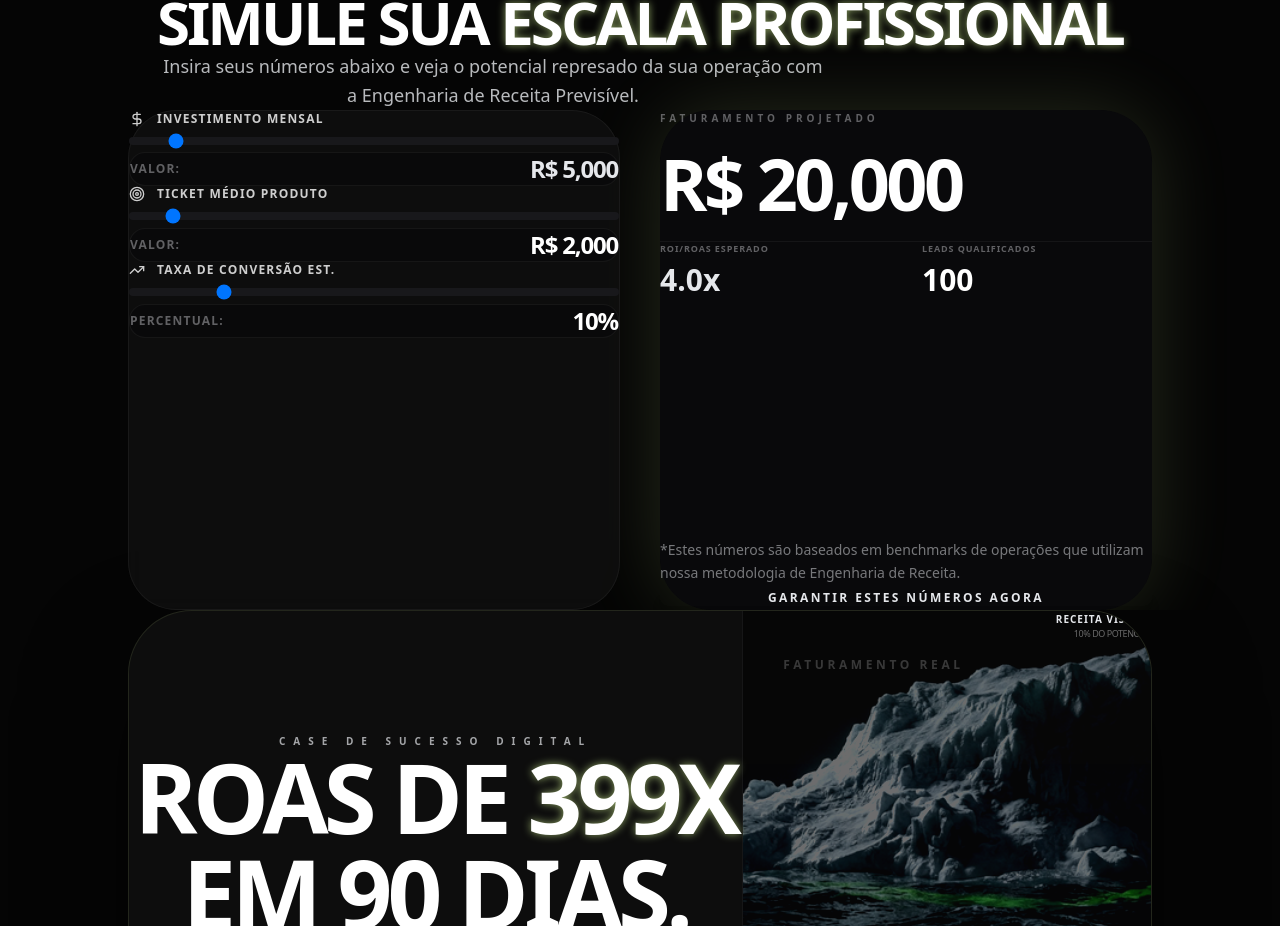
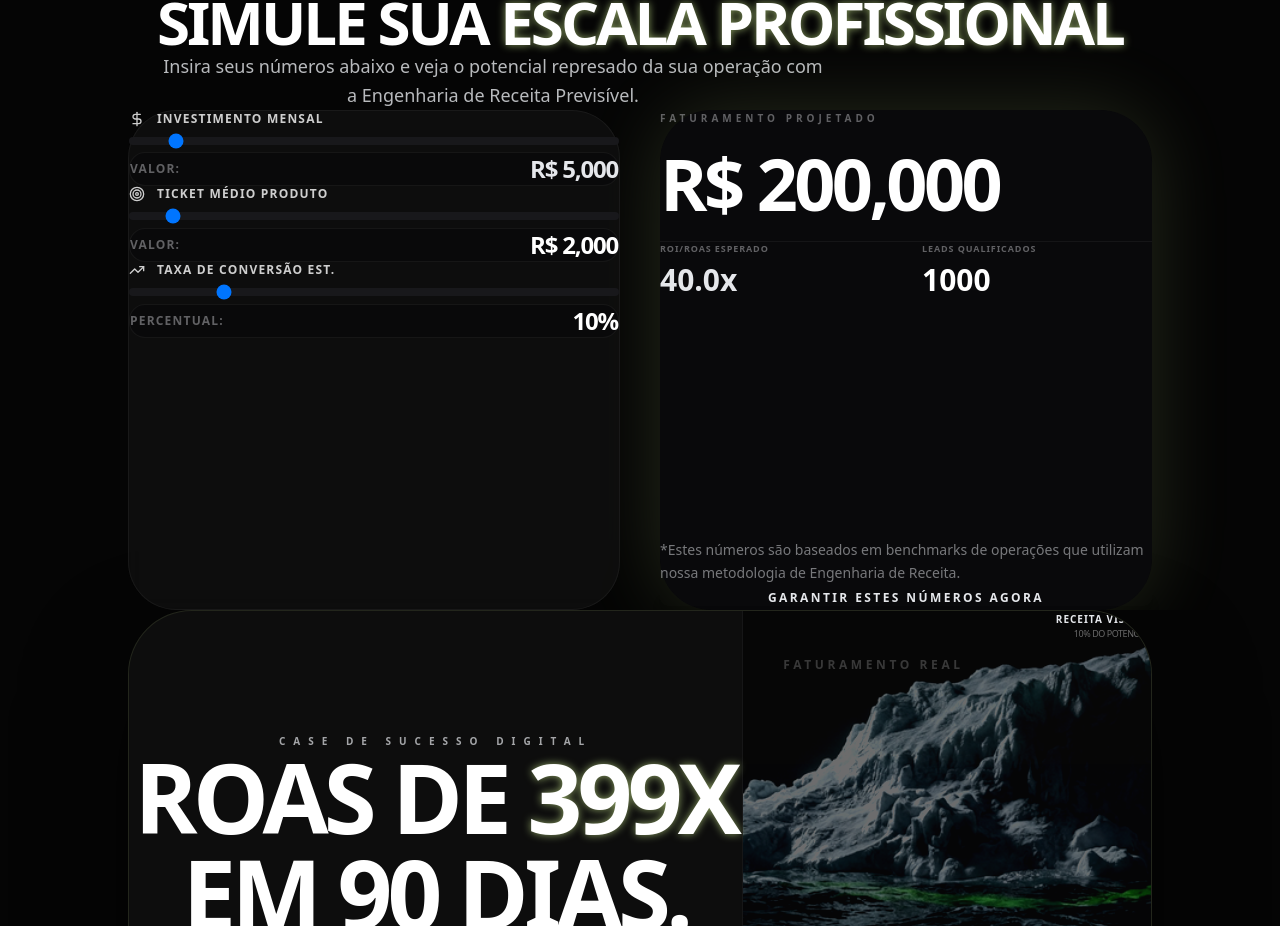
Before and after one commit to Banchoy/engenharia-de-receita, a Next.js app: page / in a window 1280 px wide. Shown: the part 3837-4763 px from the top of the page. Built offline with nearby package versions, Linux system fonts and the light colour scheme; no server answers.

Commit message:
Fix: adjust ROICalculator logic to reflect high-performance CPL of R$ 5.00 based on real campaign data

```diff
--- a/src/components/ROICalculator.tsx
+++ b/src/components/ROICalculator.tsx
@@ -12,7 +12,7 @@ export default function ROICalculator() {
     const [results, setResults] = useState({ revenue: 0, roas: 0, leads: 0 });
 
     useEffect(() => {
-        const leads = Math.floor(investment / 50); // Estimativa de R$ 50 por lead qualificado
+        const leads = Math.floor(investment / 5); // Estimativa real: R$ 5 por lead qualificado (baseado em 1000/200)
         const sales = Math.floor(leads * (conversion / 100));
         const revenue = sales * ticket;
         const roas = revenue / investment;
```
